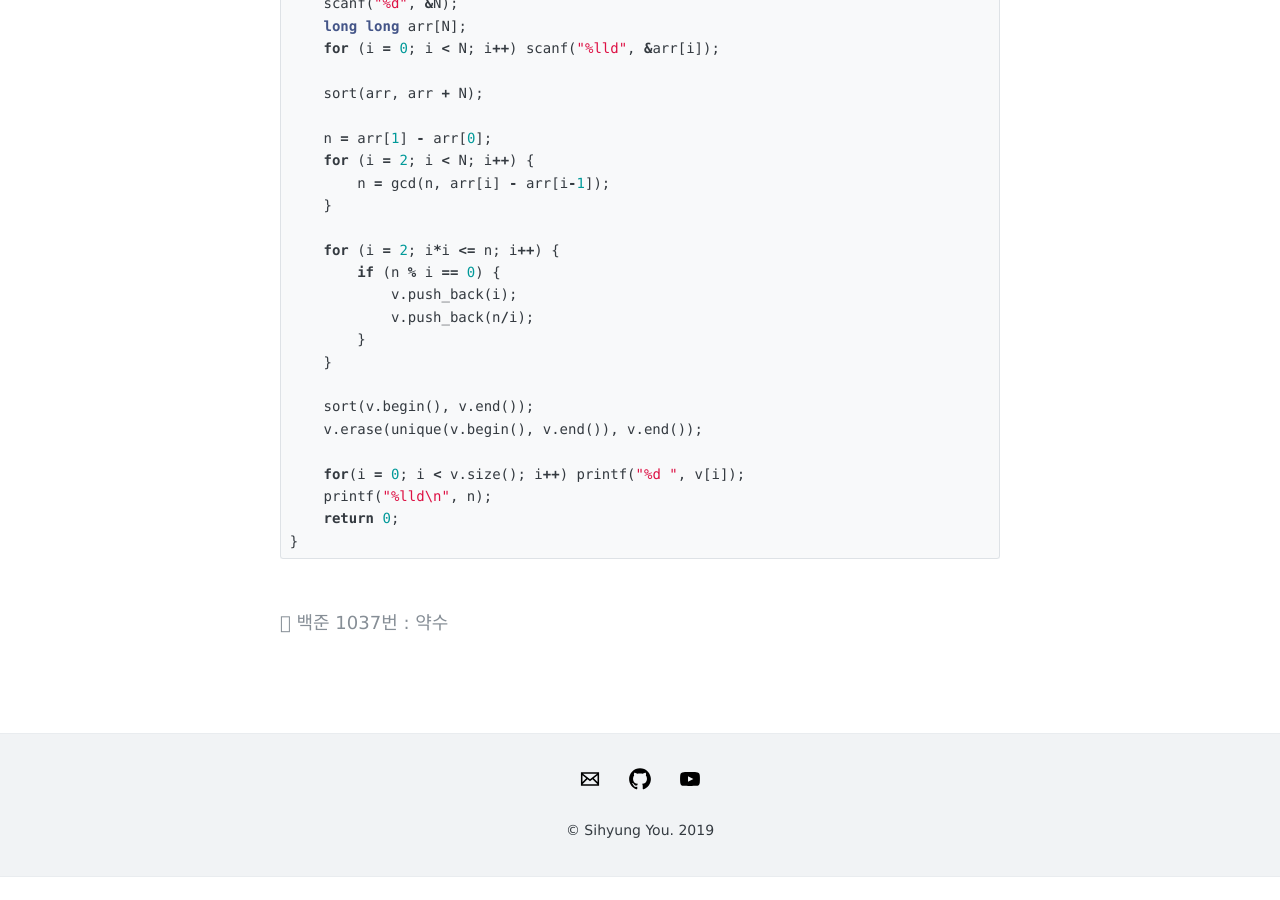
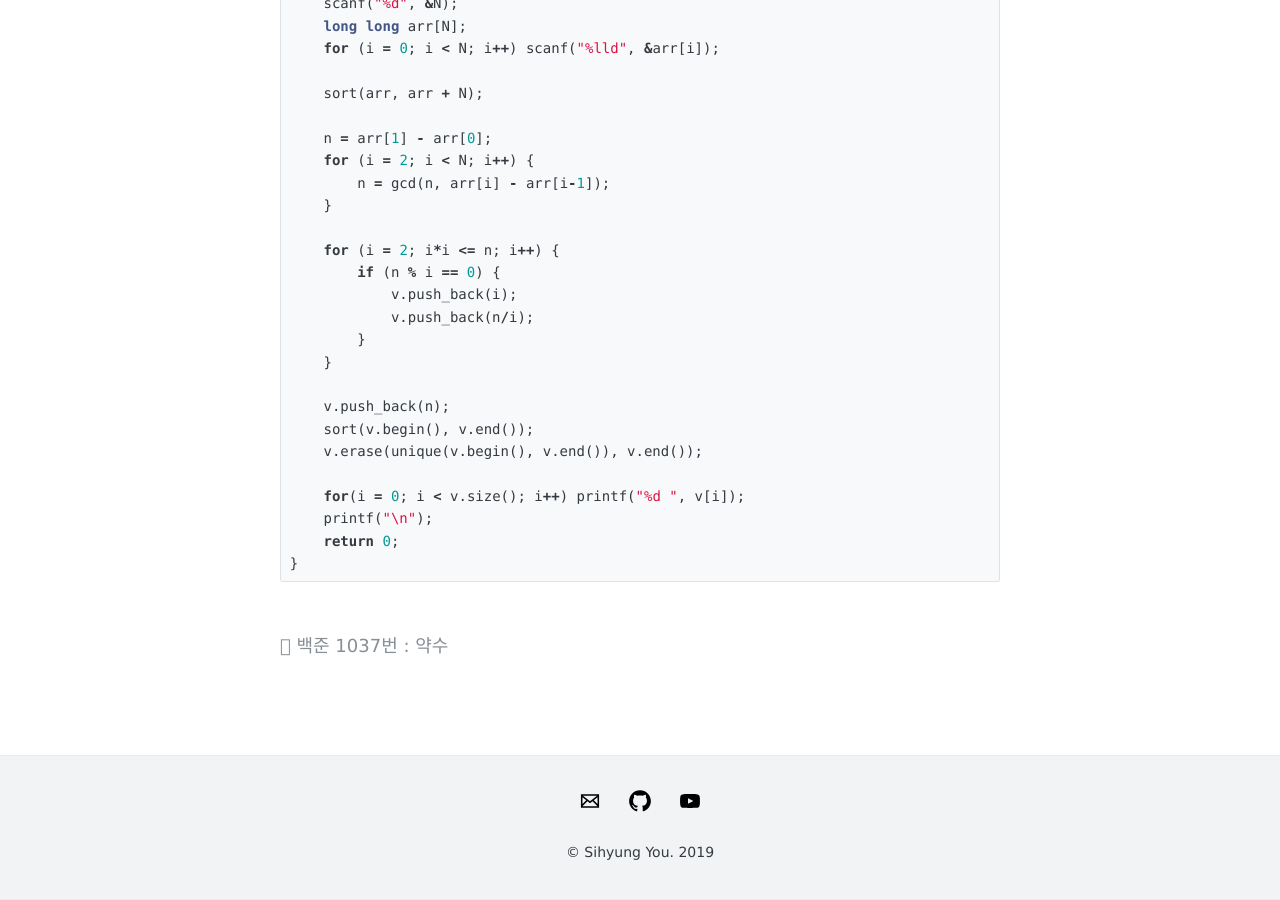
Before and after one commit to sihyungyou/sihyungyou.github.io, a Jekyll site: the page built from _posts/2019-12-04-baekjoon-2981.md, in a window 1280 px wide and 900 px high, scrolled down 2068 px. Built offline with Jekyll 4.4.1, drawn with Linux system fonts in a browser that asks for light colours; comment, search, counter and statistics services are not loaded; before the commit the page ends 2945 px from its top, so only the background shows below that.

Commit message:
2091번 검문

```diff
--- a/_posts/2019-12-04-baekjoon-2981.md
+++ b/_posts/2019-12-04-baekjoon-2981.md
@@ -80,11 +80,12 @@ int main() {
         }
     }
 
+    v.push_back(n);
     sort(v.begin(), v.end());
     v.erase(unique(v.begin(), v.end()), v.end());
 
     for(i = 0; i < v.size(); i++) printf("%d ", v[i]);
-    printf("%lld\n", n);
+    printf("\n");
     return 0;
 }
 ~~~
```
